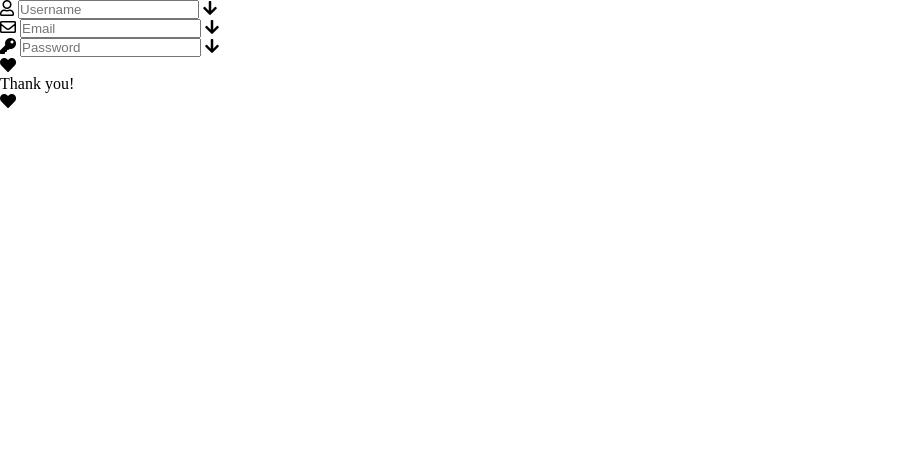
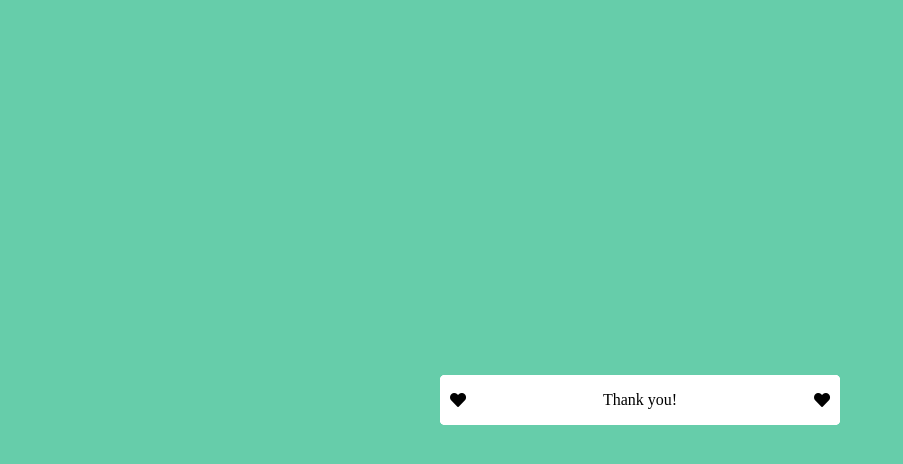
Before and after one commit to aacarring/form-animation, a plain HTML site: page index.html in a window 1280 px wide. Shown: the whole page, without its empty margins (0-903 px from the left). Drawn offline with Linux system fonts and the light colour scheme.

Commit message:
Added styling in css

```diff
--- a/styles.css
+++ b/styles.css
@@ -3,3 +3,44 @@
     padding: 0;
     box-sizing: border-box;
 }
+body {
+    height: 100vh;
+    display: flex;
+    background-color: mediumaquamarine;
+    transition: background 0.5s ease;
+    position: relative;
+}
+.field-name,
+.field-email,
+.field-password,
+.field-finish {
+    position: absolute;
+    top: 50%;
+    left: 50%;
+    transform: translate(-50%, -50%);
+    background-color: white;
+    height: 50px;
+    width: 400px;
+    display: flex;
+    justify-content: space-between;
+    align-items: center;
+    border-radius: 5px;
+    transition: all 0.5s ease;
+}
+.field-name i,
+.field-email i,
+.field-password i,
+.field-finish i {
+    padding: 10px;
+    cursor: pointer;
+}
+div.innactive {
+    opacity: 0;
+    pointer-events: none;
+    transform: translate(-50%, 50%);
+}
+div.active {
+    opacity: 1;
+    pointer-events: all;
+    transform: translate(-50%, -50%);
+}
```
